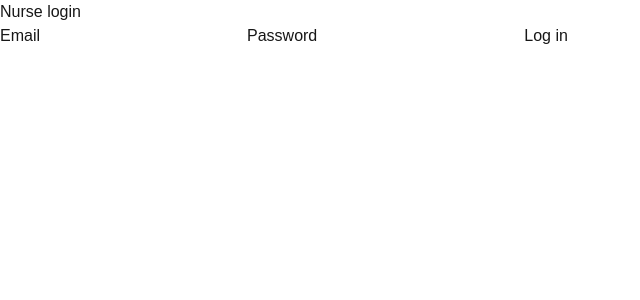
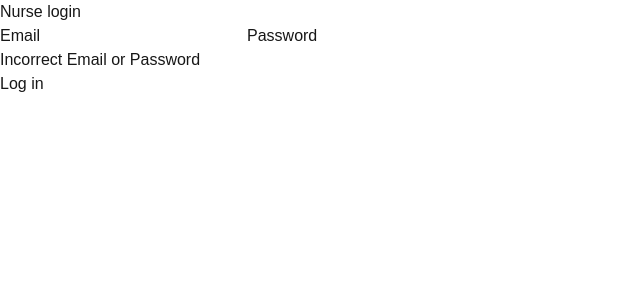
Before and after one commit to jerdut330/LacakPasien, a Next.js app: page /login in a window 1280 px wide. Both pictures are taken after typing "name@example.com", "Sample123" into the empty fields and a click on the button "Log in". Shown: the top 300 px of the page, without its empty margins (0-640 px from the left). Built offline with nearby package versions, Linux system fonts and the light colour scheme; no server answers.

Commit message:
Show login error messages

```diff
--- a/app/login/action.ts
+++ b/app/login/action.ts
@@ -2,8 +2,9 @@
 
 import { redirect } from "next/navigation";
 import { createClient } from "@/lib/supabase/server";
+export type LoginState = { error: string } | null;
 
-export async function login(formData: FormData) {
+export async function login(prevState: LoginState, formData: FormData): Promise<LoginState> {
   const email = String(formData.get("email"));
   const password = String(formData.get("password"));
 
@@ -11,7 +12,7 @@ export async function login(formData: FormData) {
 
   // 1. Check email + password
   const { data, error } = await supabase.auth.signInWithPassword({ email, password });
-  if (error) return;
+    if (error) return { error: "Incorrect Email or Password" };
 
   // 2. Look up their role
   const { data: worker } = await supabase
@@ -23,7 +24,7 @@ export async function login(formData: FormData) {
   // 3. Not a nurse? Log them out and stop
   if (worker?.role !== "nurse") {
     await supabase.auth.signOut();
-    return;
+    return { error: "This account doesn’t have nurse access." };
   }
 
   redirect("/nurse");
--- a/app/login/page.tsx
+++ b/app/login/page.tsx
@@ -1,9 +1,15 @@
+"use client";
+
+import { useActionState } from "react";
 import { login } from "./action";
+
+
 export default function LoginPage() {
+    const [state, formAction, pending] = useActionState(login, null);
   return (
     <main>
       <h1>Nurse login</h1>
-      <form action={login} >
+      <form action={formAction} >
         <label>
           Email
           <input name="email" type="email" required />
@@ -12,7 +18,13 @@ export default function LoginPage() {
           Password
           <input name="password" type="password" required />
         </label>
-        <button type="submit">Log in</button>
+
+        {state?.error && <p>{state.error}</p>}
+
+        <button type="submit" disabled={pending}>
+            {pending ? "Logging in..." : "Log in"}
+        </button>
+
       </form>
     </main>
   );
```
